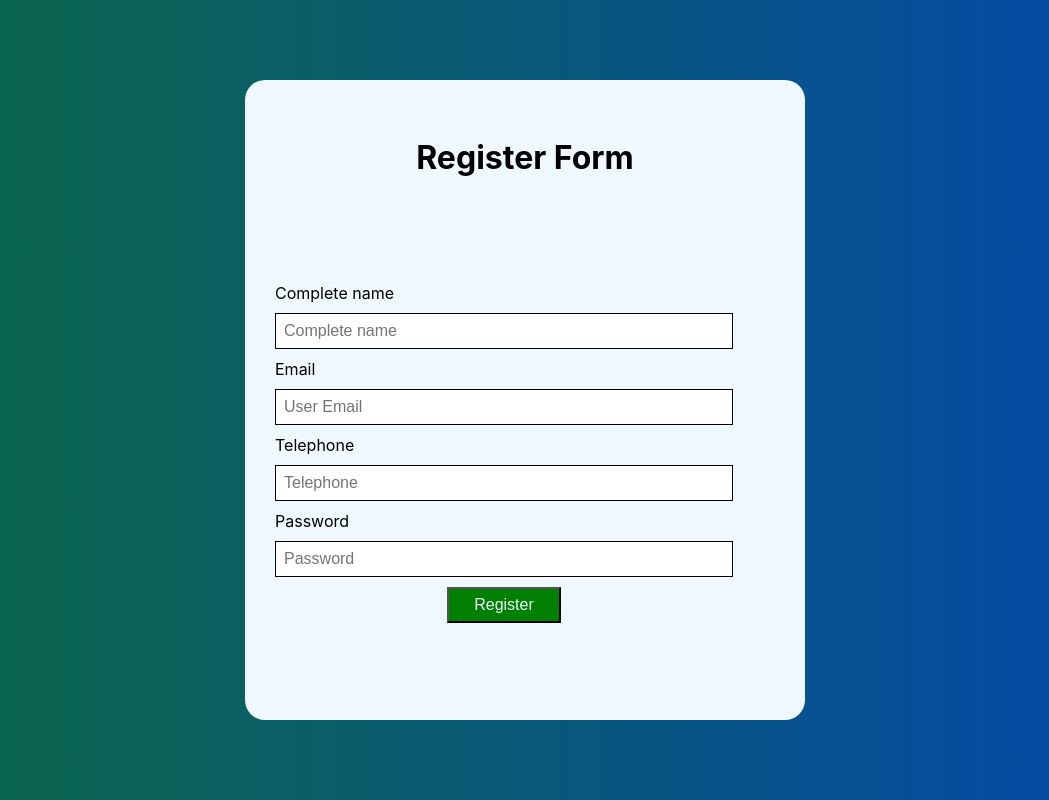
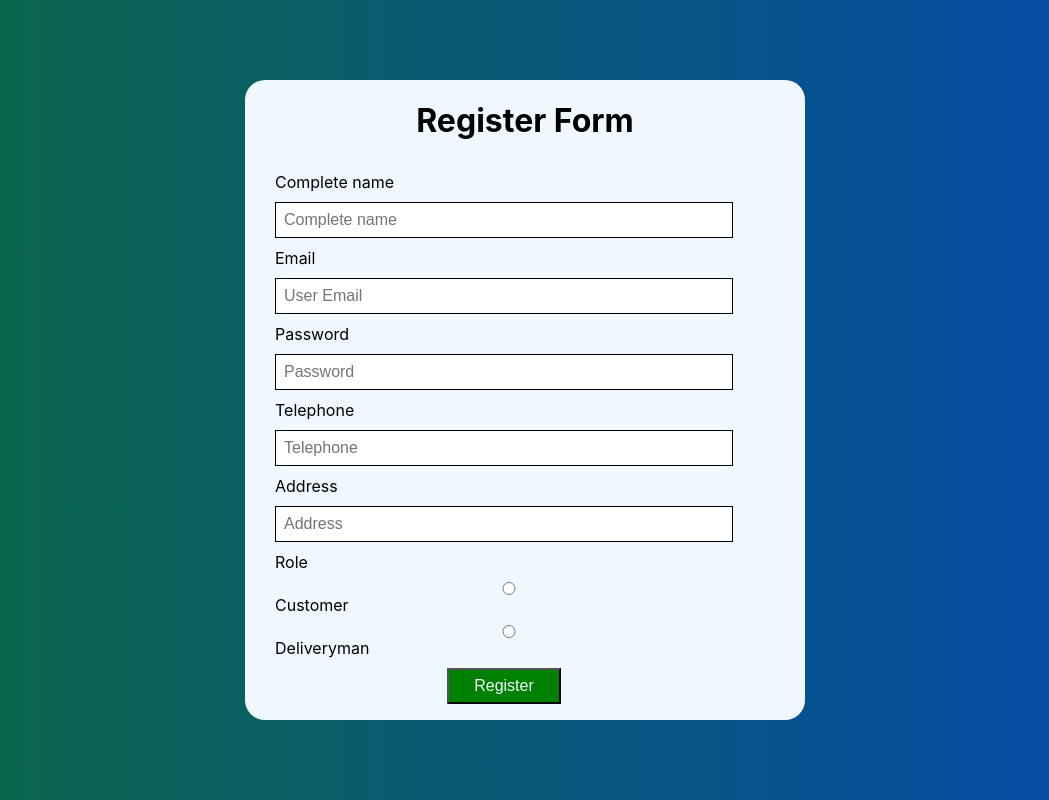
Before and after one commit to mrHann69/proyecto-curso-www, a React (Create React App) app: page /register in a window 1280 px wide. Shown: the whole page, without its empty margins (115-1164 px from the left). Built offline with nearby package versions, Linux system fonts and the light colour scheme.

Commit message:
login y singup funcionando !

```diff
--- a/src/components/login/login.jsx
+++ b/src/components/login/login.jsx
@@ -26,9 +26,9 @@ const LoginForm = () => {
       return;
     }
     const {token, roluser} = respuestaLogin;
-    localStorage.removeItem('x_access_token');
-    localStorage.setItem('x_access_token', token);
-    if(['admin','customer','deliveryman'].includes(roluser)){
+    if(['admin','customer','deliveryman'].includes(roluser) && token!==undefined){
+      localStorage.removeItem('x_access_token');
+      localStorage.setItem('x_access_token', token);
       navigate(`/${roluser}`);
     }
   };
--- a/src/components/login/register/comp_registro.jsx
+++ b/src/components/login/register/comp_registro.jsx
@@ -1,11 +1,18 @@
 import React, { useState } from "react";
-import "./comp_registro.css"
+import {useNavigate } from "react-router-dom";
+import "./comp_registro.css";
+import RegisterService from "../../../services/resgister.service.js";
 
 const RegisterForm = () => {
   const [name, setName] = useState("");
   const [email, setEmail] = useState("");
   const [password, setPassword] = useState("");
   const [telephone, setTelephone] = useState("");
+  const [address, setAddress] = useState("");
+  const [role, setRole] = useState("");
+
+  const navigate = useNavigate();
+
 
   const handleNameChange = (event) => {
     setName(event.target.value);
@@ -23,9 +30,32 @@ const RegisterForm = () => {
     setTelephone(event.target.value);
   };
 
-  const handleSubmit = (event) => {
+  const handleAddressChange = (event) => {
+    setAddress(event.target.value);
+  };
+
+  const handleRoleChange = (event) => {
+    setRole(event.target.value);
+  };
+
+  const handleSubmit = async (event) => {
     event.preventDefault();
-    console.log(`Name: ${name} Email: ${email} Telephone: ${telephone} Password: ${password} `);
+    // const form = event.target;
+    const dataUser = {
+      name,
+      email,
+      password,
+      telephone,
+      address,
+      role,
+    };
+    const respuestaRegister = await RegisterService(dataUser);
+    const {token, roluser} = respuestaRegister;
+    if(['admin','customer','deliveryman'].includes(roluser) && token!==undefined){
+      localStorage.removeItem('x_access_token');
+      localStorage.setItem('x_access_token', token);
+      navigate(`/${roluser}`);
+    }
   };
 
   return (
@@ -54,6 +84,16 @@ const RegisterForm = () => {
             />
           </div>
           <div className="form-group">
+            <label htmlFor="password">Password</label>
+            <input
+              type="password"
+              placeholder="Password"
+              value={password}
+              onChange={handlePasswordChange}
+              required
+            />
+          </div>
+          <div className="form-group">
             <label htmlFor="telephone">Telephone</label>
             <input
               type="telephone"
@@ -64,14 +104,34 @@ const RegisterForm = () => {
             />
           </div>
           <div className="form-group">
-        <label htmlFor="password">Password</label>
+            <label htmlFor="address">Address</label>
             <input
-          type="password"
-          placeholder="Password"
-          value={password}
-          onChange={handlePasswordChange}
+              type="text"
+              placeholder="Address"
+              value={address}
+              onChange={handleAddressChange}
               required
             />
+          </div>
+          <div className="form-group">
+            <label htmlFor="password">Role</label>
+            <input
+              it="customer-radio"
+              type="radio"
+              name="opcion"
+              value="customer"
+              onChange={handleRoleChange}
+            />
+            <label htmlFor="customer-radio">Customer</label>
+
+            <input
+              it="deliveryman-radio"
+              type="radio"
+              name="opcion"
+              value="deliveryman"
+              onChange={handleRoleChange}
+            />
+            <label htmlFor="deliveryman-radio">Deliveryman</label>
           </div>
           <div className="form-button">
             <button type="submit">Register</button>
@@ -79,8 +139,118 @@ const RegisterForm = () => {
         </form>
       </div>
     </div>
-
   );
 };
 
 export default RegisterForm;
+// import React, { useState } from "react";
+// import "./comp_registro.css";
+
+// const RegisterForm = () => {
+//   const [name, setName] = useState("");
+//   const [email, setEmail] = useState("");
+//   const [password, setPassword] = useState("");
+//   const [telephone, setTelephone] = useState("");
+
+//   const handleNameChange = (event) => {
+//     setName(event.target.value);
+//   };
+
+//   const handleEmailChange = (event) => {
+//     setEmail(event.target.value);
+//   };
+
+//   const handlePasswordChange = (event) => {
+//     setPassword(event.target.value);
+//   };
+
+//   const handleTelephone = (event) => {
+//     setTelephone(event.target.value);
+//   };
+
+//   const handleSubmit = (event) => {
+//     event.preventDefault();
+//     console.log(
+//       `Name: ${name} Email: ${email} Telephone: ${telephone} Password: ${password} `
+//     );
+//   };
+
+//   return (
+//     <div className="big-box">
+//       <div className="little-box">
+//         <h1>Register Form</h1>
+//         <form onSubmit={handleSubmit}>
+//           <div className="form-group">
+//             <label htmlFor="name">Complete name</label>
+//             <input
+//               type="text"
+//               placeholder="Complete name"
+//               value={name}
+//               onChange={handleNameChange}
+//               required
+//             />
+//           </div>
+//           <div className="form-group">
+//             <label htmlFor="email">Email</label>
+//             <input
+//               type="email"
+//               placeholder="User Email"
+//               value={email}
+//               onChange={handleEmailChange}
+//               required
+//             />
+//           </div>
+//           <div className="form-group">
+//             <label htmlFor="password">Password</label>
+//             <input
+//               type="password"
+//               placeholder="Password"
+//               value={password}
+//               onChange={handlePasswordChange}
+//               required
+//             />
+//           </div>
+//           <div className="form-group">
+//             <label htmlFor="telephone">Telephone</label>
+//             <input
+//               type="telephone"
+//               placeholder="Telephone"
+//               value={telephone}
+//               onChange={handleTelephone}
+//               required
+//             />
+//           </div>
+//           <div className="form-group">
+//             <label htmlFor="password">Address</label>
+//             <input
+//               type="password"
+//               placeholder="Password"
+//               value={password}
+//               onChange={handlePasswordChange}
+//               required
+//             />
+//           </div>
+//           <div className="form-group">
+//             <label htmlFor="password">Role</label>
+//             <input
+//               type="password"
+//               placeholder="Password"
+//               value={password}
+//               onChange={handlePasswordChange}
+//               required
+//             />
+//           </div>
+//           <div className="form-group">
+//             <label htmlFor="password">Role</label>
+
+//           </div>
+//           <div className="form-button">
+//             <button type="submit">Register</button>
+//           </div>
+//         </form>
+//       </div>
+//     </div>
+//   );
+// };
+
+// export default RegisterForm;
--- /dev/null
+++ b/src/services/resgister.service.js
@@ -0,0 +1,16 @@
+import axios from "axios";
+import config from '../config.js';
+
+const RegisterService = async (userData) => {
+  try {
+    if (Object.keys(userData).length === 0) return {};
+    const URI = (config.BACKEND_URI).concat('/register');
+    return await axios.post(URI, userData)
+      .then(response => response?.data)
+      .catch(err => console.error("error en axios Register", err));
+  } catch (error) {
+    console.error("error en el Register jeje", error);
+    throw new Error(error);
+  }
+}
+export default RegisterService;
```
Lines whose indentation alone changed are shown as unchanged.
